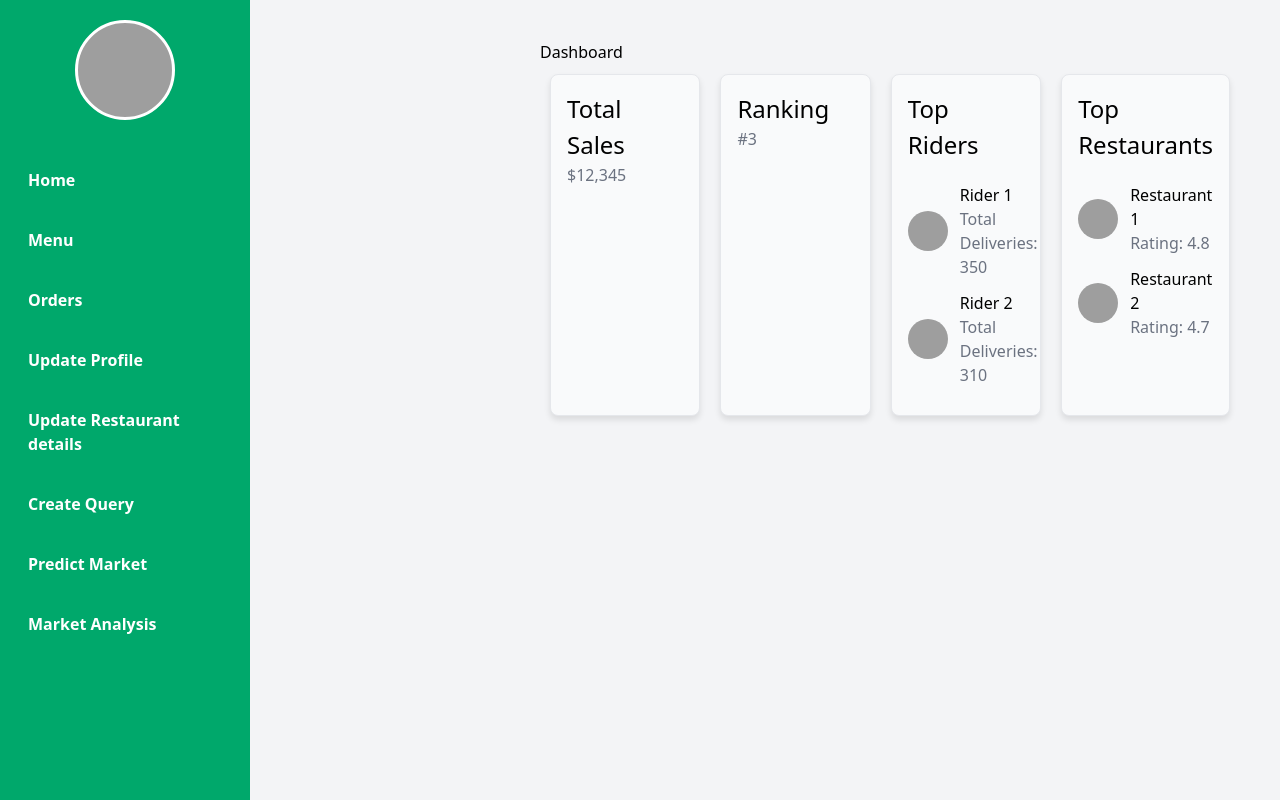
After one commit to olaoluwaidowu/restaurant_app, a Django app: page /owner/home/ in a window 1280 px wide. The commit adds this page. Run offline with Django 4.2, Linux system fonts and the light colour scheme; grey boxes are pictures that could not be loaded.

Commit message:
feat: added delete menu and owner_home

```diff
--- a/RestaurantPlatform/settings.py
+++ b/RestaurantPlatform/settings.py
@@ -12,6 +12,7 @@ https://docs.djangoproject.com/en/4.1/ref/settings/
 
 from pathlib import Path
 import certifi
+import os
 
 # Build paths inside the project like this: BASE_DIR / 'subdir'.
 BASE_DIR = Path(__file__).resolve().parent.parent
@@ -66,6 +67,7 @@ TEMPLATES = [
                 'django.template.context_processors.request',
                 'django.contrib.auth.context_processors.auth',
                 'django.contrib.messages.context_processors.messages',
+                'django.template.context_processors.media',
             ],
         },
     },
@@ -142,3 +144,7 @@ EMAIL_HOST_PASSWORD = 'qatjihixjcmyowjd'
 #REQUESTS_CA_BUNDLE = certifi.where()
 
 #EMAIL_SSL_CA_BUNDLE = REQUESTS_CA_BUNDLE
+
+MEDIA_ROOT = os.path.join(BASE_DIR, 'media')
+
+MEDIA_URL = '/media/'
--- a/RestaurantPlatform/urls.py
+++ b/RestaurantPlatform/urls.py
@@ -15,9 +15,15 @@ Including another URLconf
 """
 from django.contrib import admin
 from django.urls import path, include
+from django.conf import settings
+from django.conf.urls.static import static
 
 urlpatterns = [
     path('admin/', admin.site.urls),
     path('', include('core.urls')),
     path('auth/', include('authentication.urls')),
 ]
+
+
+if settings.DEBUG:
+    urlpatterns += static(settings.MEDIA_URL, document_root=settings.MEDIA_ROOT)
--- a/authentication/views.py
+++ b/authentication/views.py
@@ -104,7 +104,7 @@ def custom_login(request):
             login(request, user)
             print('user logged in')
 
-            return redirect('authentication:profile_page')
+            return redirect('core:owner-home')
         else:
             print('form is invalid')
     else:
--- a/core/urls.py
+++ b/core/urls.py
@@ -8,4 +8,7 @@ urlpatterns = [
     path('menu', Menu, name='Menu'),
     path('update-profile/', update_profile, name='update-profile'),
     path('update-restaurant/', update_restaurant, name='update-restaurant'),
+    path('add-menu/', add_menu, name='add-menu' ),
+    path('delete/<int:id>/', delete_menu_confirmation, name='delete-menu-item'),
+    path('owner/home/', owner_home, name='owner-home' ),
 ]
--- a/core/views.py
+++ b/core/views.py
@@ -1,8 +1,8 @@
 from django.shortcuts import render, redirect
 from django.contrib.auth.decorators import login_required
-from .forms import RestaurantUpdateForm, UserProfileUpdateForm
+from .forms import RestaurantUpdateForm, UserProfileUpdateForm, ProductForm
 from authentication.models import User
-from .models import Restaurant
+from .models import Restaurant, Product
 
 
 # Create your views here.
@@ -10,12 +10,16 @@ def homePage(request):
     print('home now')
     return render(request, 'core/landingPage.html')
 
+@login_required(login_url='Login')
+def Menu(request):
 
-def Menu(request):
-    return render(request, 'core/menu.html')
+    food_items = Product.objects.all()
+    context = {
+        'food_items': food_items,
+    }
+    return render(request, 'core/menu.html', context)
 
-
-@login_required
+@login_required(login_url='authentication:Login')
 def update_profile(request):
     user = request.user
 
@@ -32,7 +36,7 @@ def update_profile(request):
     return render(request, 'core/update_profile.html', {'form': form})
 
 
-@login_required
+@login_required(login_url='authentication:Login')
 def update_restaurant(request):
     user = request.user
     if user.is_restaurant_owner:
@@ -49,3 +53,36 @@ def update_restaurant(request):
             form = RestaurantUpdateForm(instance=restaurant)
 
         return render(request, 'core/restaurant_update.html', {'form': form})
+
+@login_required(login_url='authentication:Login')
+def add_menu(request):
+    if request.method == 'POST':
+        form = ProductForm(request.POST, request.FILES)
+        if form.is_valid():
+
+            product = form.save(commit=False)
+            product.restaurant = request.user.restaurant
+            product.save()
+            return redirect('core:Menu')
+
+    else:
+        form = ProductForm()
+
+    return render(request, 'core/add_menu.html', {'form': form})
+
+
+def delete_menu_confirmation(request, id):
+    try:
+        product = Product.objects.get(pk=id)
+    except Product.DoesNotExist:
+        return redirect('core:Menu')
+
+    if request.method == 'POST':
+
+        product.delete()
+        return redirect('core:Menu')
+
+    return render(request, 'core/delete_menu_confirmation.html', {'product': product})
+
+def owner_home(request):
+    return render(request, 'core/owner_home.html')
--- a/templates/authentication/profile_restaurant_owner.html
+++ b/templates/authentication/profile_restaurant_owner.html
@@ -53,6 +53,50 @@
             margin-left: 250px; /* Adjust this value to match the sidebar width */
             padding: 20px;
         }
+
+        .dashboard-stats {
+            display: flex;
+            justify-content: space-between;
+        }
+
+        .dashboard-card {
+            background-color: #F9FAFB; /* Light gray background color */
+            border: 1px solid #E5E7EB; /* Light gray border */
+            border-radius: 8px;
+            padding: 16px;
+            width: calc(33.33% - 20px);
+            margin: 10px;
+            box-shadow: 0 4px 6px rgba(0, 0, 0, 0.1);
+        }
+
+        .dashboard-card h2 {
+            font-size: 24px;
+        }
+
+        .dashboard-card p {
+            color: #6B7280; /* Gray text color */
+        }
+
+        .top-list {
+            margin-top: 20px;
+        }
+
+        .top-item {
+            display: flex;
+            align-items: center;
+            margin-bottom: 12px;
+        }
+
+        .top-item img {
+            width: 40px;
+            height: 40px;
+            border-radius: 50%;
+            margin-right: 12px;
+        }
+
+        .top-item .info {
+            flex: 1;
+        }
     </style>
 </head>
 <body>
@@ -63,6 +107,7 @@
                 <div class="profile-image"></div>
                 <div class="profile-name">{{restaurant.restaurant_name}}</div>
             </div>
+            <a href="{% url "core:owner-home" %}" class="hover:bg-green-600 rounded-full p-2">Home</a>
             <a href="{% url "core:Menu" %}" class="hover:bg-green-600 rounded-full p-2">Menu</a>
             <a href="#orders" class="hover:bg-green-600 rounded-full p-2">Orders</a>
             <a href="{% url "core:update-profile" %}" class="hover-bg-green-600 rounded-full p-2">Update Profile</a>
--- /dev/null
+++ b/templates/core/owner_home.html
@@ -0,0 +1,55 @@
+{% extends "authentication/profile_restaurant_owner.html" %}
+{% block content %}
+<div class="content">
+    <!-- Content for each section (menu, orders, profile, etc.) goes here -->
+    <h2 id="dashboard">Dashboard</h2>
+    <div class="dashboard-stats">
+        <div class="dashboard-card">
+            <h2>Total Sales</h2>
+            <p>$12,345</p>
+        </div>
+        <div class="dashboard-card">
+            <h2>Ranking</h2>
+            <p>#3</p>
+        </div>
+        <div class="dashboard-card">
+            <h2>Top Riders</h2>
+            <div class="top-list">
+                <div class="top-item">
+                    <img src="rider1.jpg" alt="Rider 1">
+                    <div class="info">
+                        <h3>Rider 1</h3>
+                        <p>Total Deliveries: 350</p>
+                    </div>
+                </div>
+                <div class="top-item">
+                    <img src="rider2.jpg" alt="Rider 2">
+                    <div class="info">
+                        <h3>Rider 2</h3>
+                        <p>Total Deliveries: 310</p>
+                    </div>
+                </div>
+            </div>
+        </div>
+        <div class="dashboard-card">
+            <h2>Top Restaurants</h2>
+            <div class="top-list">
+                <div class="top-item">
+                    <img src="restaurant1.jpg" alt="Restaurant 1">
+                    <div class="info">
+                        <h3>Restaurant 1</h3>
+                        <p>Rating: 4.8</p>
+                    </div>
+                </div>
+                <div class="top-item">
+                    <img src="restaurant2.jpg" alt="Restaurant 2">
+                    <div class="info">
+                        <h3>Restaurant 2</h3>
+                        <p>Rating: 4.7</p>
+                    </div>
+                </div>
+            </div>
+        </div>
+    </div>
+</div>
+{% endblock content %}
```
Also changed, not shown: core/forms.py (+6 -1 lines), templates/core/add_menu.html (added, +8 -0 lines), templates/core/delete_menu_confirmation.html (added, +13 -0 lines), templates/core/menu.html (+11 -12 lines), db.sqlite3.
